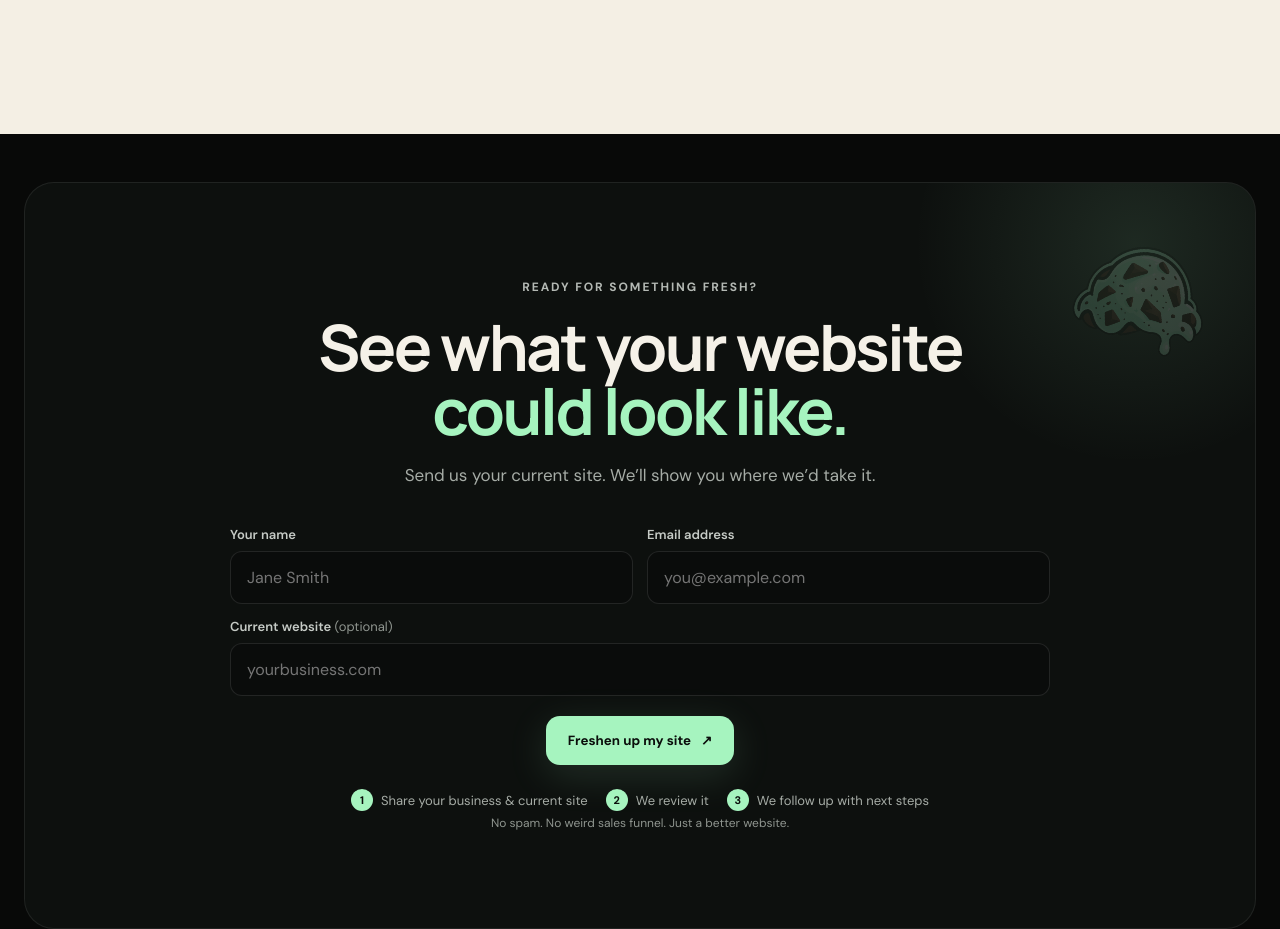
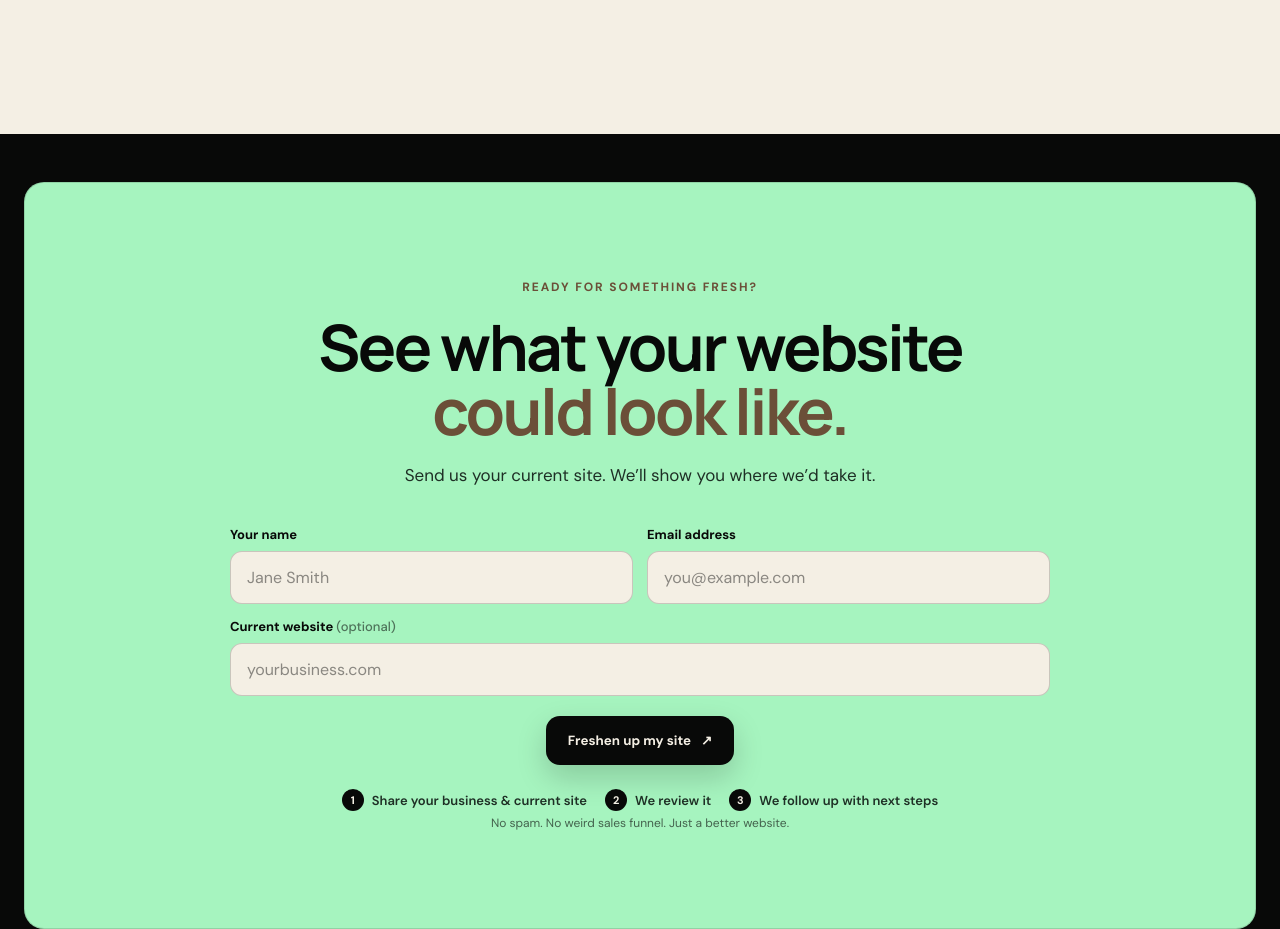
Before and after one commit to Jgaubeart/MintChip, a plain HTML site: page index.html in a window 1280 px wide. Shown: the part 3528-4457 px from the top of the page. Drawn offline with Linux system fonts and the light colour scheme.

Commit message:
Make lead CTA card a mint brand moment

```diff
--- a/index.html
+++ b/index.html
@@ -252,8 +252,6 @@
 
     <section id="contact" class="section contact shell">
       <div class="cta-card reveal">
-        <div class="cta-glow"></div>
-        <img class="cta-mark" src="assets/mint-chip-scoop.png" alt="">
         <div class="section-kicker">READY FOR SOMETHING FRESH?</div>
         <h2>See what your website <span>could look like.</span></h2>
         <p>Send us your current site. We’ll show you where we’d take it.</p>
--- a/styles.css
+++ b/styles.css
@@ -175,24 +175,27 @@ body{margin:0;background:var(--ink);color:var(--text);font-family:"DM Sans",sans
 .pill-row span{border:1px solid var(--line-dark);border-radius:999px;padding:9px 12px;font-size:12px;color:#5c574f;background:var(--cream-2)}
 
 .contact{padding-top:48px}
-.cta-card{position:relative;overflow:hidden;text-align:center;border:1px solid rgba(255,255,255,.08);border-radius:30px;padding:96px 40px;background:#0d100e}
-.cta-card h2{margin-left:auto;margin-right:auto}
-.cta-card p{color:#a6aca6;font-size:17px;line-height:1.7}
-.cta-glow{position:absolute;width:480px;height:480px;border-radius:50%;background:radial-gradient(circle,rgba(166,244,191,.11),transparent 65%);right:-120px;top:-180px}
-.cta-mark{position:absolute;width:160px;right:35px;top:35px;opacity:.16;transform:rotate(8deg)}
+.cta-card{position:relative;overflow:hidden;text-align:center;border:1px solid rgba(8,9,8,.14);border-radius:20px;padding:96px 40px;background:var(--mint)}
+.cta-card .section-kicker{color:var(--choc)}
+.cta-card h2{margin-left:auto;margin-right:auto;color:var(--ink)}
+.cta-card h2 span{color:var(--choc)}
+.cta-card p{color:#1e2f25;font-size:17px;line-height:1.7}
 .lead-form{display:grid;grid-template-columns:1fr 1fr;gap:14px;max-width:820px;margin:36px auto 16px;text-align:left}
 .field{display:flex;flex-direction:column;gap:8px}
 .field-wide{grid-column:span 2}
-.field label{font-size:13px;font-weight:600;color:#c6cbc6}
-.field label span{color:#8f958f;font-weight:400}
-.field input{background:#0a0c0b;border:1px solid rgba(255,255,255,.1);border-radius:12px;padding:15px 16px;color:#fff;font:inherit;outline:none;width:100%}
-.field input:focus{border-color:var(--mint)}
+.field label{font-size:13px;font-weight:700;color:var(--ink)}
+.field label span{color:rgba(8,9,8,.55);font-weight:500}
+.field input{background:var(--cream);border:1px solid rgba(8,9,8,.18);border-radius:12px;padding:15px 16px;color:var(--ink);font:inherit;outline:none;width:100%}
+.field input::placeholder{color:rgba(8,9,8,.45)}
+.field input:focus{border-color:var(--choc)}
 .lead-form .btn{grid-column:span 2;justify-self:center;margin-top:6px}
-.form-note{max-width:640px;margin:24px auto 0;padding:16px 18px;border:1px solid rgba(166,244,191,.28);border-radius:14px;background:rgba(166,244,191,.08);color:#d7e5db;font-size:14px;line-height:1.6}
+.cta-card .btn-mint{background:var(--ink);color:var(--cream);box-shadow:0 12px 30px rgba(8,9,8,.18)}
+.cta-card .btn-mint:hover{background:#111512;transform:translateY(-2px);box-shadow:0 16px 36px rgba(8,9,8,.24)}
+.form-note{max-width:640px;margin:24px auto 0;padding:16px 18px;border:1px solid rgba(8,9,8,.12);border-radius:14px;background:var(--cream);color:var(--ink);font-size:14px;line-height:1.6}
 .form-steps{display:flex;justify-content:center;flex-wrap:wrap;gap:18px;margin:24px auto 0;max-width:820px}
-.form-steps span{display:inline-flex;align-items:center;gap:8px;color:#a6aca6;font-size:13px}
-.form-steps b{display:inline-flex;align-items:center;justify-content:center;width:22px;height:22px;border-radius:50%;background:var(--mint);color:#0a0d0b;font-size:11px}
-.cta-card>small{color:#8f958f;font-size:12px}
+.form-steps span{display:inline-flex;align-items:center;gap:8px;color:#1e2f25;font-size:13px;font-weight:600}
+.form-steps b{display:inline-flex;align-items:center;justify-content:center;width:22px;height:22px;border-radius:50%;background:var(--ink);color:var(--cream);font-size:11px}
+.cta-card>small{color:rgba(8,9,8,.62);font-size:12px}
 
 .footer{display:grid;grid-template-columns:1fr auto 1fr;align-items:center;padding:26px 0 36px;border-top:1px solid rgba(255,255,255,.06)}
 .footer-brand span{font:800 20px Manrope,sans-serif;letter-spacing:-.05em}
@@ -249,7 +252,6 @@ body{margin:0;background:var(--ink);color:var(--text);font-family:"DM Sans",sans
   .why-copy{padding:46px 24px}
   .mark-panel{min-height:320px}
   .cta-card{padding:78px 20px}
-  .cta-mark{width:92px;right:10px;top:18px}
   .hero-actions{align-items:flex-start;flex-direction:column}
   .section-head h2,.why-copy h2,.cta-card h2{font-size:46px}
   .lead-form{grid-template-columns:1fr}
```
